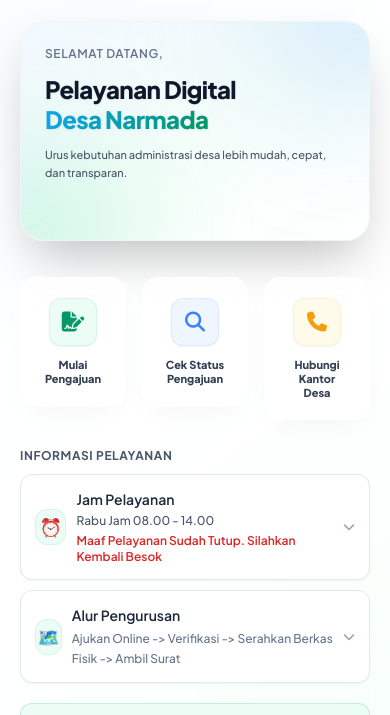
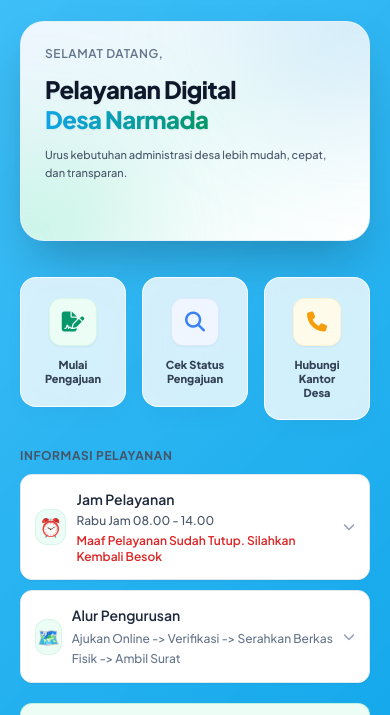
Before and after one commit to mfikrialzian/pelayanan-digital-desa, a plain HTML site: page index.html in a window 390 px wide. Shown: the part 93-808 px from the top of the page. Drawn offline with nearby package versions, Linux system fonts and the light colour scheme; no server answers.

Commit message:
Update web

```diff
--- a/style.css
+++ b/style.css
@@ -10,11 +10,11 @@ body {
             margin: 2rem auto;
             border-radius: 32px;
             padding: 2.5rem;
-            background: rgba(255, 255, 255, 0.65);
+            background: linear-gradient(135deg, rgba(56, 189, 248, 0.9) 0%, rgba(14, 165, 233, 0.95) 100%);
             backdrop-filter: blur(40px);
             -webkit-backdrop-filter: blur(40px);
-            border: 1px solid rgba(255, 255, 255, 0.7);
-            box-shadow: 0 40px 90px -15px rgba(0, 0, 0, 0.1), inset 0 0 0 1px rgba(255, 255, 255, 0.4);
+            border: 1px solid rgba(56, 189, 248, 0.5);
+            box-shadow: 0 40px 90px -15px rgba(14, 165, 233, 0.3), inset 0 0 0 1px rgba(255, 255, 255, 0.2);
             position: relative;
             display: flex;
             flex-direction: column;
@@ -28,7 +28,7 @@ body {
                 border: none;
                 box-shadow: none;
                 max-width: 100%;
-                background: rgba(255, 255, 255, 0.85);
+                background: linear-gradient(135deg, rgba(56, 189, 248, 0.95) 0%, rgba(14, 165, 233, 1) 100%);
                 backdrop-filter: blur(30px);
                 -webkit-backdrop-filter: blur(30px);
                 padding: 1.25rem;
```
